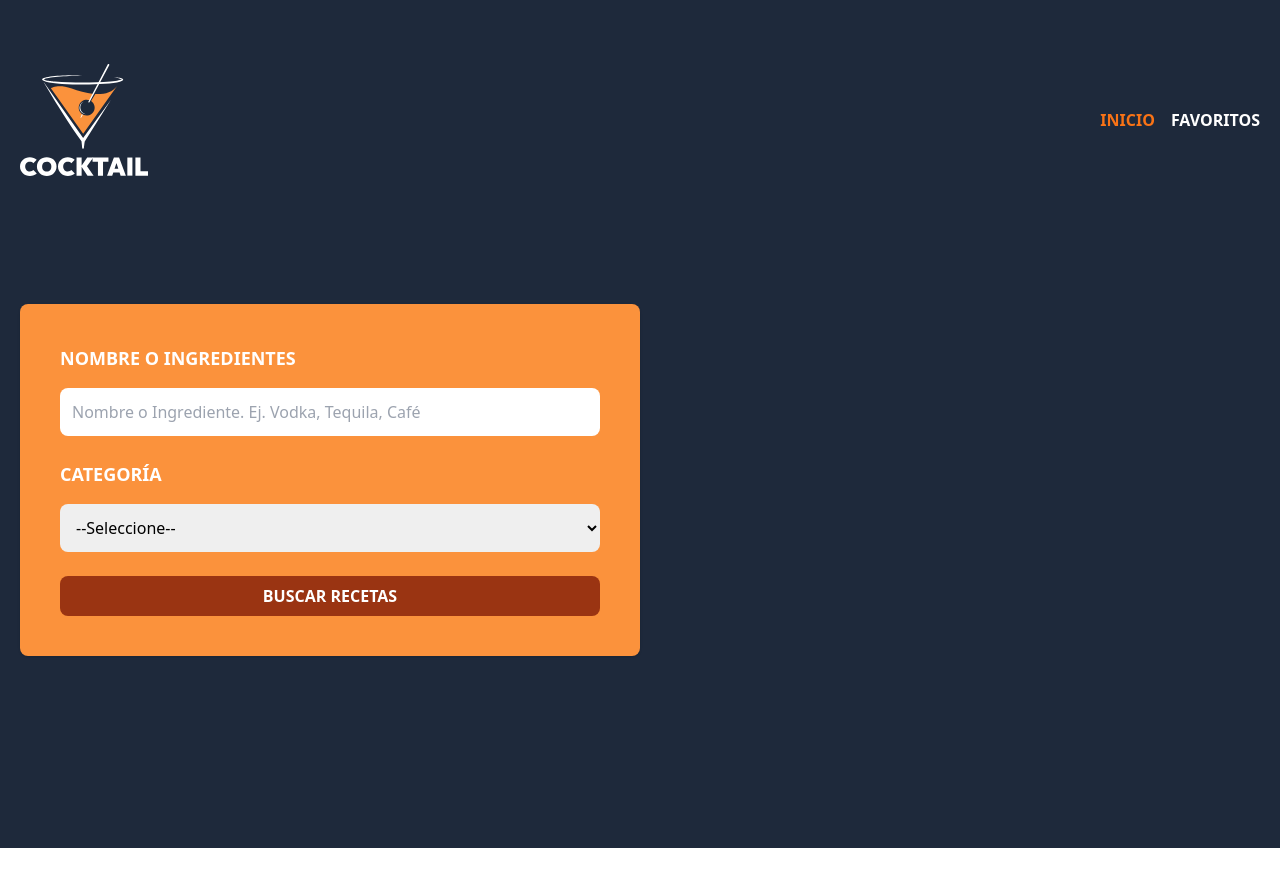
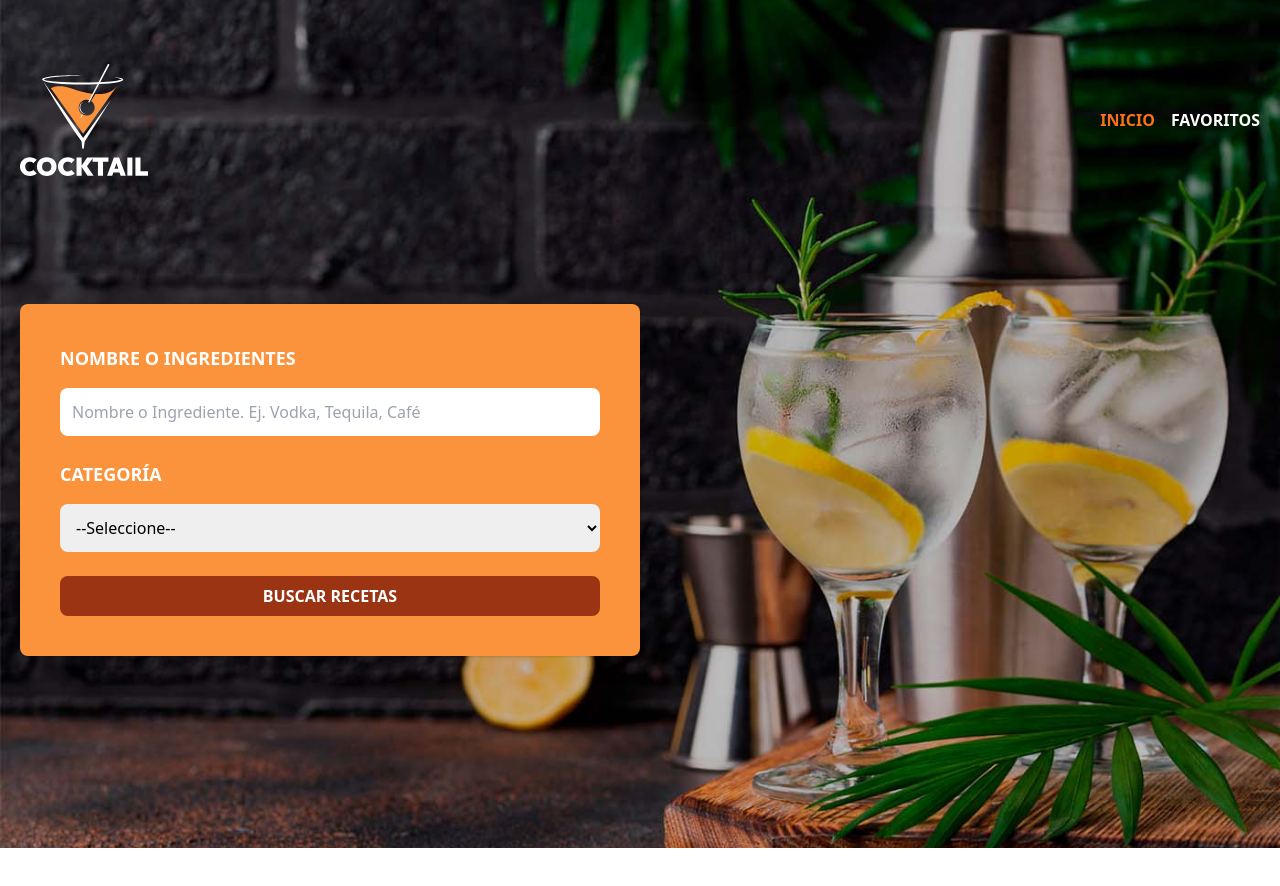
Before and after one commit to MauroQuiroga99/bebidas-react, a React (Vite) app: page / in a window 1280 px wide. Shown: the top 886 px of the page. Built offline with nearby package versions, Linux system fonts and the light colour scheme.

Commit message:
añadir img de fondo para el inicio

```diff
--- a/src/Componets/Header.tsx
+++ b/src/Componets/Header.tsx
@@ -10,7 +10,13 @@ const Header = () => {
   console.log(isHome);
 
   return (
-    <header className="bg-slate-800">
+    <header
+      className={
+        isHome
+          ? " bg-center bg-cover bg-[url('/public/bg.jpg')]"
+          : "bg-slate-800"
+      }
+    >
       <div className="mx-auto container px-5 py-16">
         <div className="flex justify-between items-center ">
           <div>
```
